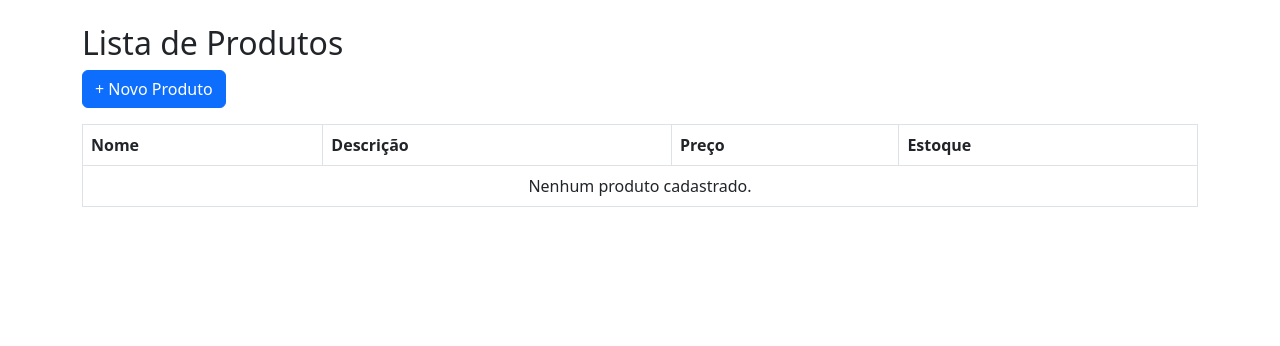
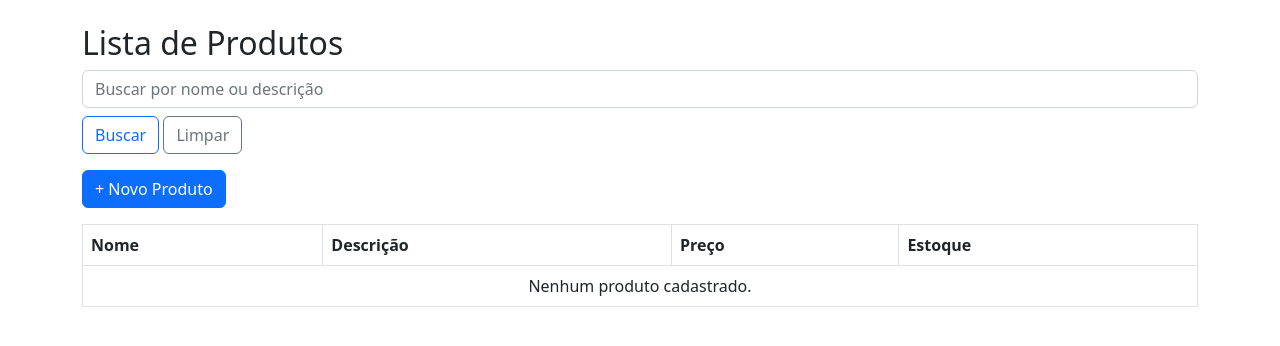
Before and after one commit to douglasinforj/controle_venda_recebimento, a Django app: page /listar_produtos/ in a window 1280 px wide. Shown: the part 56-402 px from the top of the page. Run offline with Django 5.2, Linux system fonts and the light colour scheme; data that the repository does not hold is empty.

Commit message:
feat: adicionando campo para busca de produtos

```diff
--- a/controle_vendas_app/templates/controle_vendas_app/listar_produtos.html
+++ b/controle_vendas_app/templates/controle_vendas_app/listar_produtos.html
@@ -3,6 +3,14 @@
 {% block content %}
 <div class="container mt-4">
     <h2>Lista de Produtos</h2>
+
+     <form method="GET" class="form-inline mb-3">
+        <input type="text" name="q" class="form-control mr-2" placeholder="Buscar por nome ou descrição" value="{{ query }}">
+        <button type="submit" class="btn btn-outline-primary mt-2">Buscar</button>
+        <a href="{% url 'listar_produtos' %}" class="btn btn-outline-secondary ml-2 mt-2">Limpar</a>
+    </form>
+
+
     <a href="{% url 'cadastrar_produto' %}" class="btn btn-primary mb-3">+ Novo Produto</a>
 
     <table class="table table-bordered">
```
